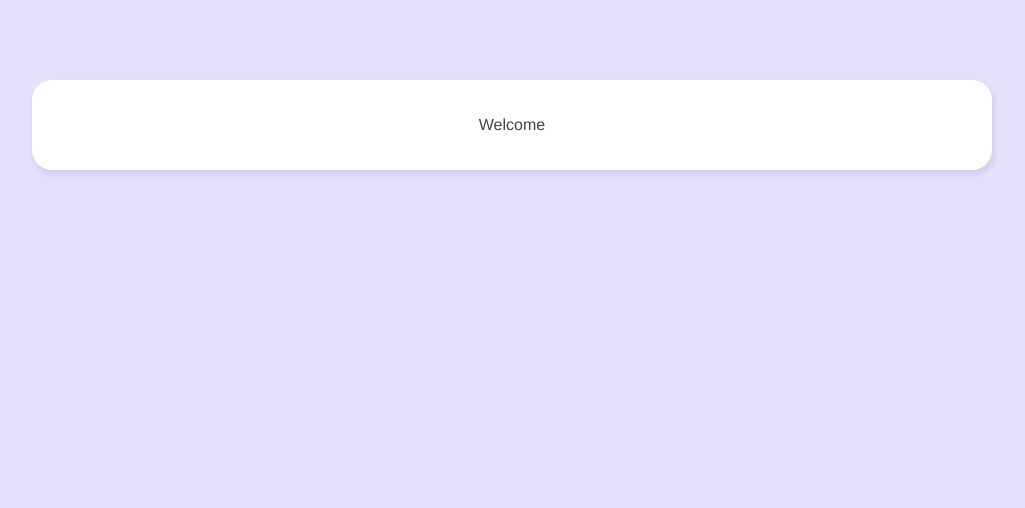
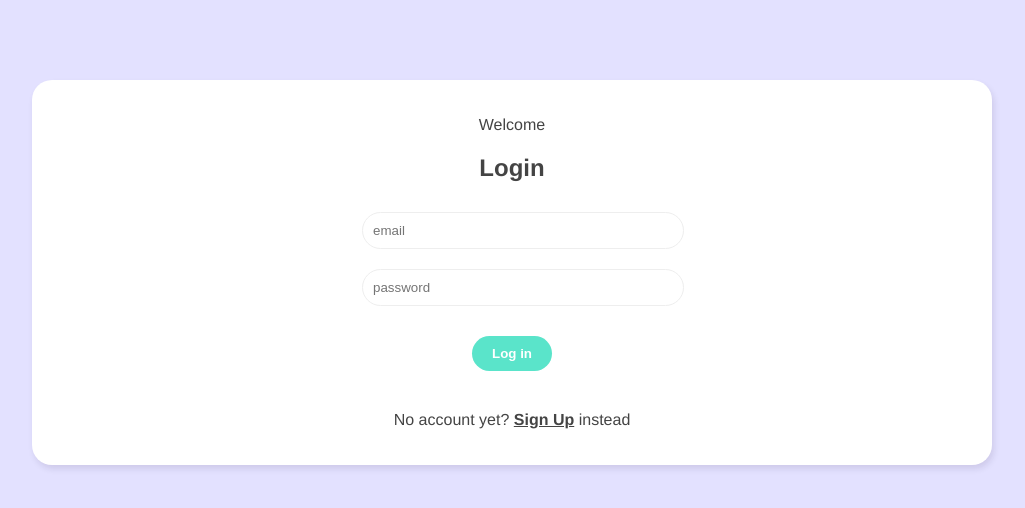
Before and after one commit to heliomsolivas/live-chat, a Vue app: page / in a window 1280 px wide. Shown: the top 508 px of the page, without its empty margins (128-1153 px from the left). Built offline with nearby package versions, Linux system fonts and the light colour scheme.

Commit message:
Adding forms

```diff
--- a/package.json
+++ b/package.json
@@ -8,6 +8,7 @@
   },
   "dependencies": {
     "core-js": "^3.6.5",
+    "firebase": "^9.7.0",
     "vue": "^3.0.0",
     "vue-router": "^4.0.0-0"
   },
--- /dev/null
+++ b/src/components/LoginForm.vue
@@ -0,0 +1,30 @@
+<template>
+  <form @submit.prevent="handleSubmit">
+    <input type="email" required placeholder="email" v-model="email" />
+    <input type="password" required placeholder="password" v-model="password" />
+    <button>Log in</button>
+  </form>
+</template>
+
+<script>
+import { ref } from "@vue/reactivity";
+export default {
+  setup() {
+    // refs
+    const email = ref("");
+    const password = ref("");
+
+    const handleSubmit = () => {
+      console.log(email.value, password.value);
+    };
+
+    return {
+      email,
+      password,
+      handleSubmit,
+    };
+  },
+};
+</script>
+
+<style></style>
--- /dev/null
+++ b/src/components/SignupForm.vue
@@ -0,0 +1,33 @@
+<template>
+  <form @submit.prevent="handleSubmit">
+    <input type="text" required placeholder="display name" v-model="displayName" />
+    <input type="email" required placeholder="email" v-model="email" />
+    <input type="password" required placeholder="password" v-model="password" />
+    <button>Sign up</button>
+  </form>
+</template>
+
+<script>
+import { ref } from "@vue/reactivity";
+export default {
+  setup() {
+    // refs
+    const displayName = ref("");
+    const email = ref("");
+    const password = ref("");
+
+    const handleSubmit = () => {
+      console.log(displayName.value, email.value, password.value);
+    };
+
+    return {
+      displayName,
+      email,
+      password,
+      handleSubmit,
+    };
+  },
+};
+</script>
+
+<style></style>
--- a/src/views/Welcome.vue
+++ b/src/views/Welcome.vue
@@ -1,11 +1,36 @@
 <template>
   <div class="welcome container">
     <p>Welcome</p>
+    <div v-if="showLogin">
+      <h2>Login</h2>
+      <LoginForm />
+      <p>No account yet? <span @click="showLogin = !showLogin">Sign Up</span> instead</p>
+    </div>
+    <div v-else>
+      <h2>Sign up</h2>
+      <SignupForm />
+      <p>already registered? <span @click="showLogin = !showLogin">Login</span> instead</p>
+    </div>
   </div>
 </template>
 
 <script>
-export default {};
+import SignupForm from "../components/SignupForm.vue";
+import LoginForm from "../components/LoginForm.vue";
+import { ref } from "@vue/reactivity";
+export default {
+  components: {
+    SignupForm,
+    LoginForm,
+  },
+  setup() {
+    const showLogin = ref(true);
+
+    return {
+      showLogin,
+    };
+  },
+};
 </script>
 
 <style>
@@ -13,4 +38,29 @@
   text-align: center;
   padding: 20px 0;
 }
+.welcome form {
+  width: 300px;
+  margin: 20px auto;
+}
+.welcome label {
+  display: block;
+  margin: 20px 0 10px;
+}
+.welcome input {
+  width: 100%;
+  padding: 10px;
+  border-radius: 20px;
+  border: 1px solid #eee;
+  outline: none;
+  color: #999;
+  margin: 10px auto;
+}
+.welcome span {
+  font-weight: bold;
+  text-decoration: underline;
+  cursor: pointer;
+}
+.welcome button {
+  margin: 20px auto;
+}
 </style>
```
Also changed, not shown: src/firebase/config.js (added, +20 -0 lines), 1 other file (tests, documents, lock files or other folders).
